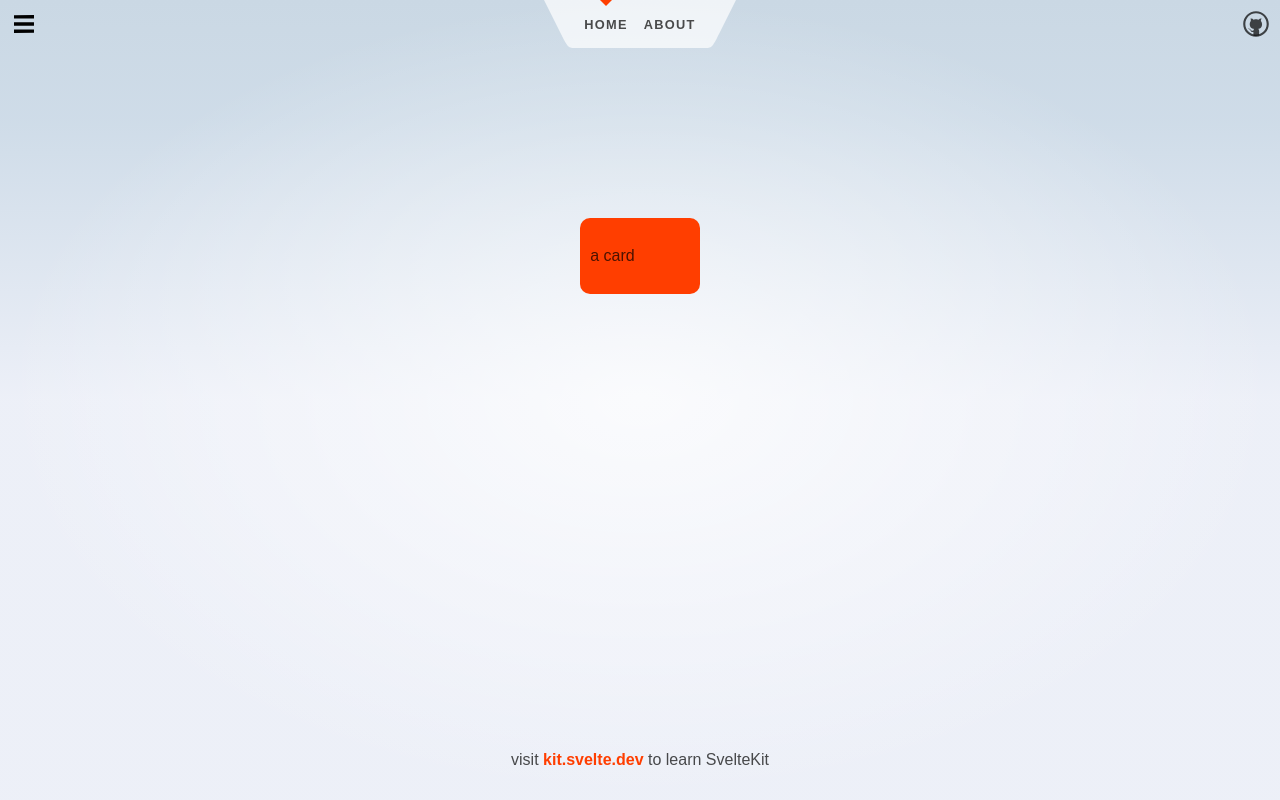
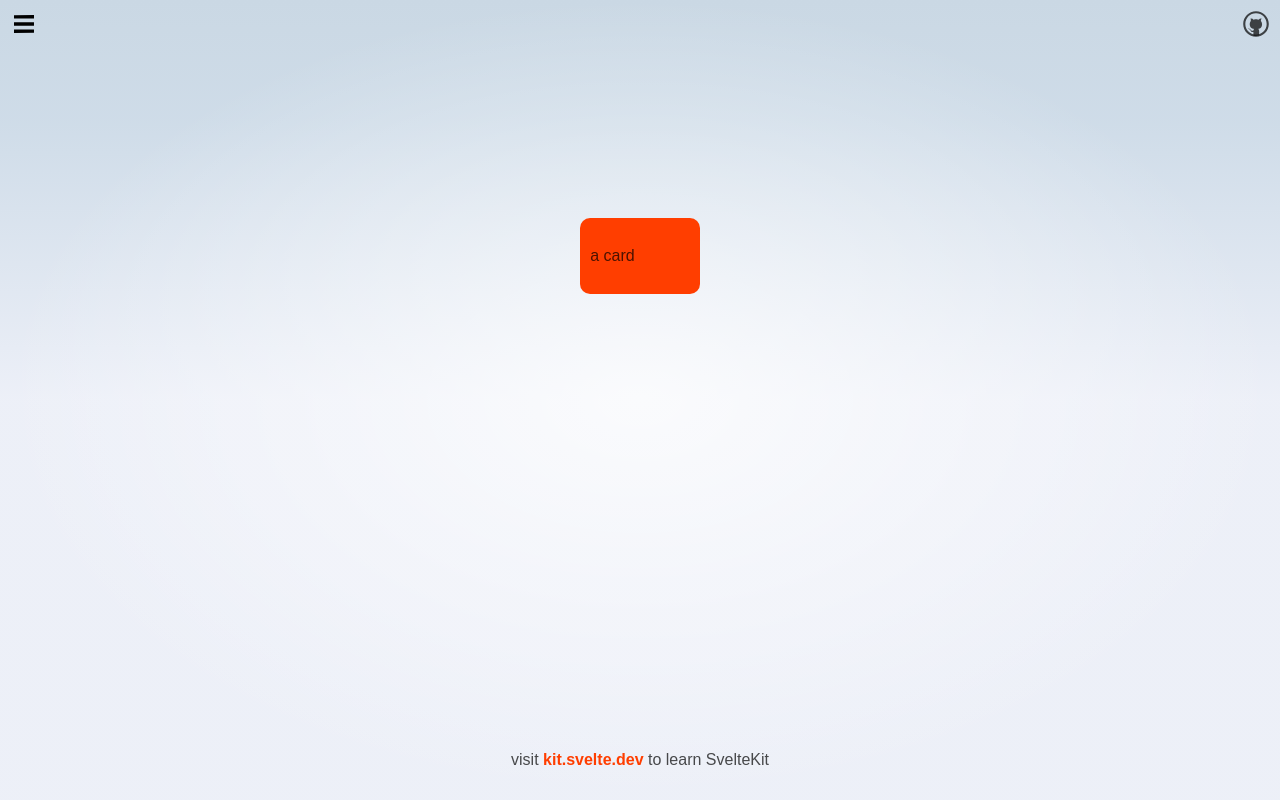
Before and after one commit to izzatrazab/DecodeEfficiency, a SvelteKit app: page / in a window 1280 px wide. Built offline with nearby package versions, Linux system fonts and the light colour scheme.

Commit message:
remove about page

```diff
--- a/src/routes/+layout.svelte
+++ b/src/routes/+layout.svelte
@@ -54,26 +54,6 @@
           <img src={hamburger} alt="Sidebar Hamburger" />
         </button>
       </div>
-
-      <nav>
-        <svg viewBox="0 0 2 3" aria-hidden="true">
-          <path d="M0,0 L1,2 C1.5,3 1.5,3 2,3 L2,0 Z" />
-        </svg>
-        <ul>
-          <li aria-current={$page.url.pathname === "/" ? "page" : undefined}>
-            <a href="/">Home</a>
-          </li>
-          <li
-            aria-current={$page.url.pathname === "/about" ? "page" : undefined}
-          >
-            <a href="/about">About</a>
-          </li>
-        </ul>
-        <svg viewBox="0 0 2 3" aria-hidden="true">
-          <path d="M0,0 L0,3 C0.5,3 0.5,3 1,2 L2,0 Z" />
-        </svg>
-      </nav>
-
       <div class="corner">
         <a href="https://github.com/sveltejs/kit">
           <img src={github} alt="GitHub" />
@@ -236,6 +216,7 @@
     margin: 0;
     height: 3em;
     display: flex;
+    flex-direction: column;
     justify-content: center;
     align-items: center;
     list-style: none;
--- a/src/routes/navList.ts
+++ b/src/routes/navList.ts
@@ -1 +1,2 @@
-export default [{route:"typing-test", name: "Typing Test"}]
+export default [{ route: "typing-test", name: "Typing Test" },
+{ route: "", name: "Portfolio" }]
```
Also changed, not shown: src/routes/about/+page.svelte (deleted, +0 -15 lines), src/routes/about/+page.ts (deleted, +0 -9 lines).
